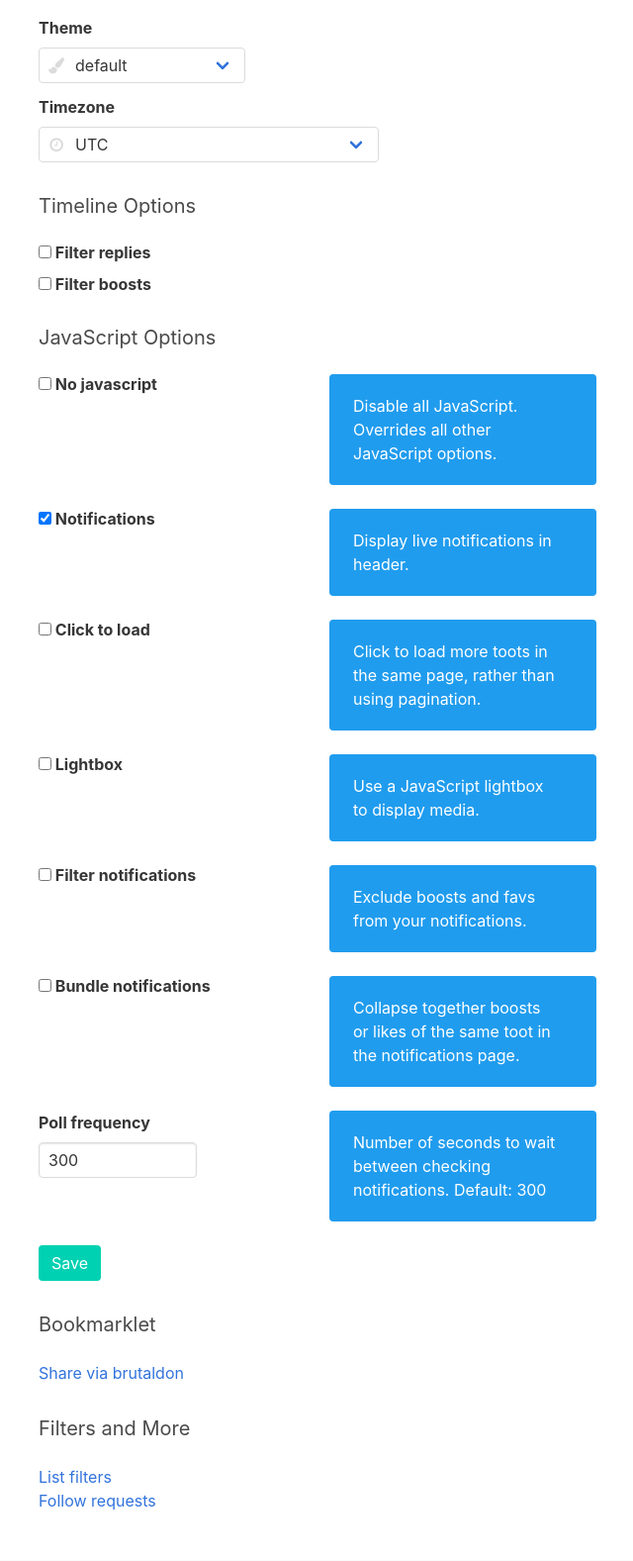
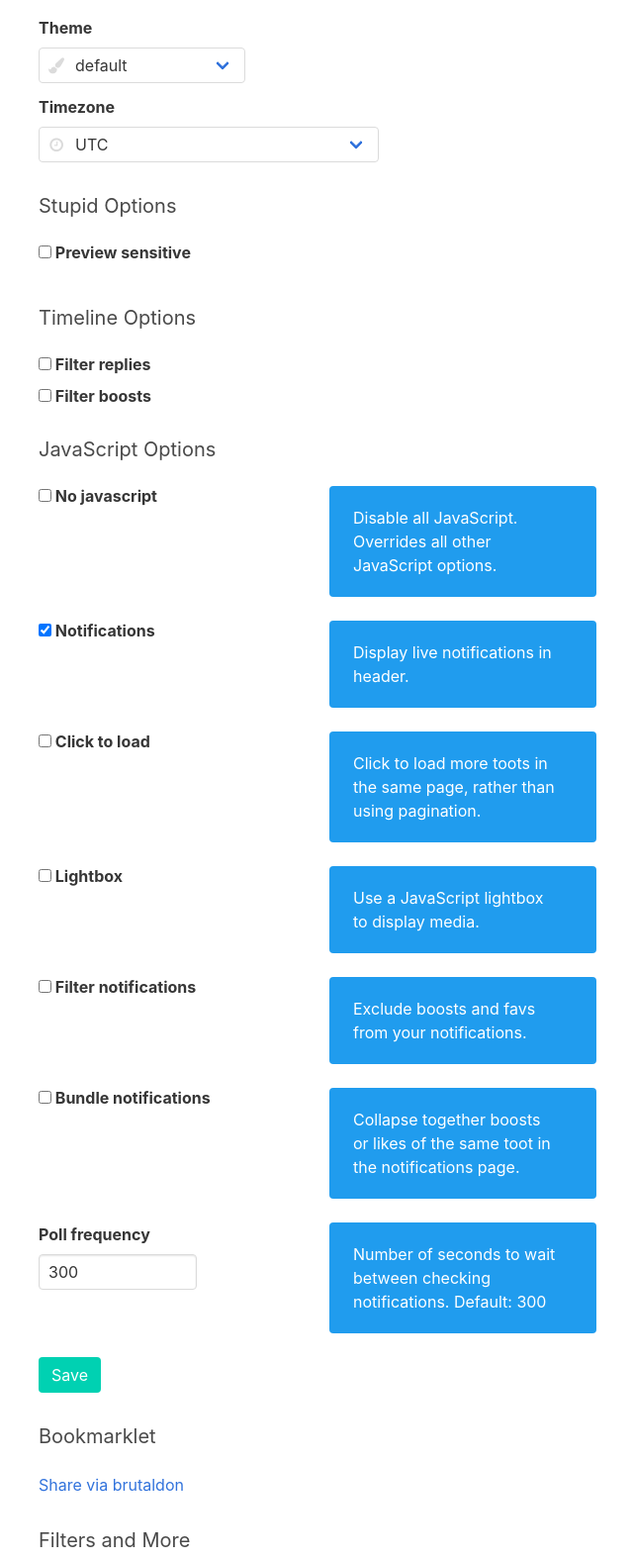
Before and after one commit to jfmcbrayer/brutaldon, a Django app: template brutaldon/templates/setup/settings.html in a window 1280 px wide. Shown: the part 201-1778 px from the top of the page at 99% size, without its empty margins (25-665 px from the left). Run offline with Django 3.2, Linux system fonts and the light colour scheme; the template is opened without the code that fills it: values that come from a table or form of the project are taken from there, others are empty; data comes from the database, SQL or seed files in the repository; parts of the project's set-up code (start-up, migrations or seed data) failed here and were passed over; some libraries are stand-ins or nearby versions.

Commit message:
Can't avoid hard coded fields in the template
Right... the preferences template html has preferences grouped in ways that they are not grouped in the code. So until that's changed, you have to modify two places to add a setting, the template, and the model.

```diff
--- a/brutaldon/models.py
+++ b/brutaldon/models.py
@@ -29,7 +29,7 @@ class Theme(models.Model):
     def __str__(self):
         return self.name
 
-
+from django.db.models.fields.related_descriptors import ForeignKeyDeferredAttribute
 def set_fields(klass):
     fields = []
     for n in dir(klass):
@@ -37,6 +37,7 @@ def set_fields(klass):
         v = getattr(klass, n)
         if not hasattr(v, 'field'): continue
         if not isinstance(v.field, models.Field): continue
+        if isinstance(v, ForeignKeyDeferredAttribute): continue
         fields.append(n)
     setattr(klass, '_fields', fields)
     return klass
@@ -89,8 +90,6 @@ class Preference(models.Model):
     )
 
 
-print("FIELDS", Preference._fields)
-
 class Account(models.Model):
     username = models.EmailField(unique=True)
     email = models.EmailField(null=True, blank=True)
--- a/brutaldon/templates/setup/settings.html
+++ b/brutaldon/templates/setup/settings.html
@@ -30,6 +30,15 @@
                 </div>
             </div>
 
+            <h2 class="subtitle">Stupid Options</h2>
+            <div class="columns">
+                <div class="column is-quarter">
+                    <label class="label checkbox" for="id_preview_sensitive">
+                        {% render_field form.preview_sensitive class+="checkbox" %}
+                        {{ form.preview_sensitive.label }}
+                    </label>
+                </div>
+			</div>
             <h2 class="subtitle">Timeline Options</h2>
             <div class="field">
                 <label class="label checkbox">
```
